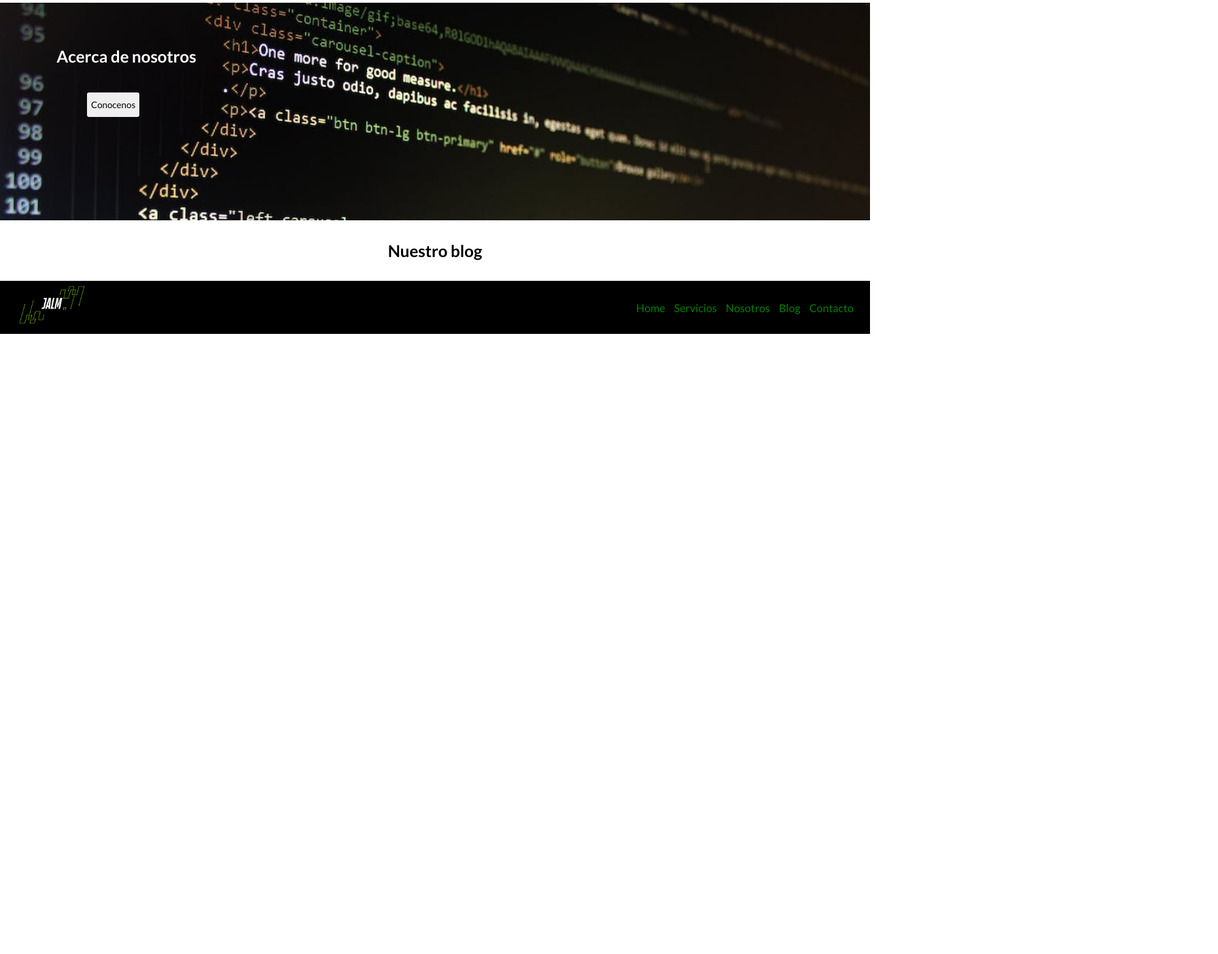
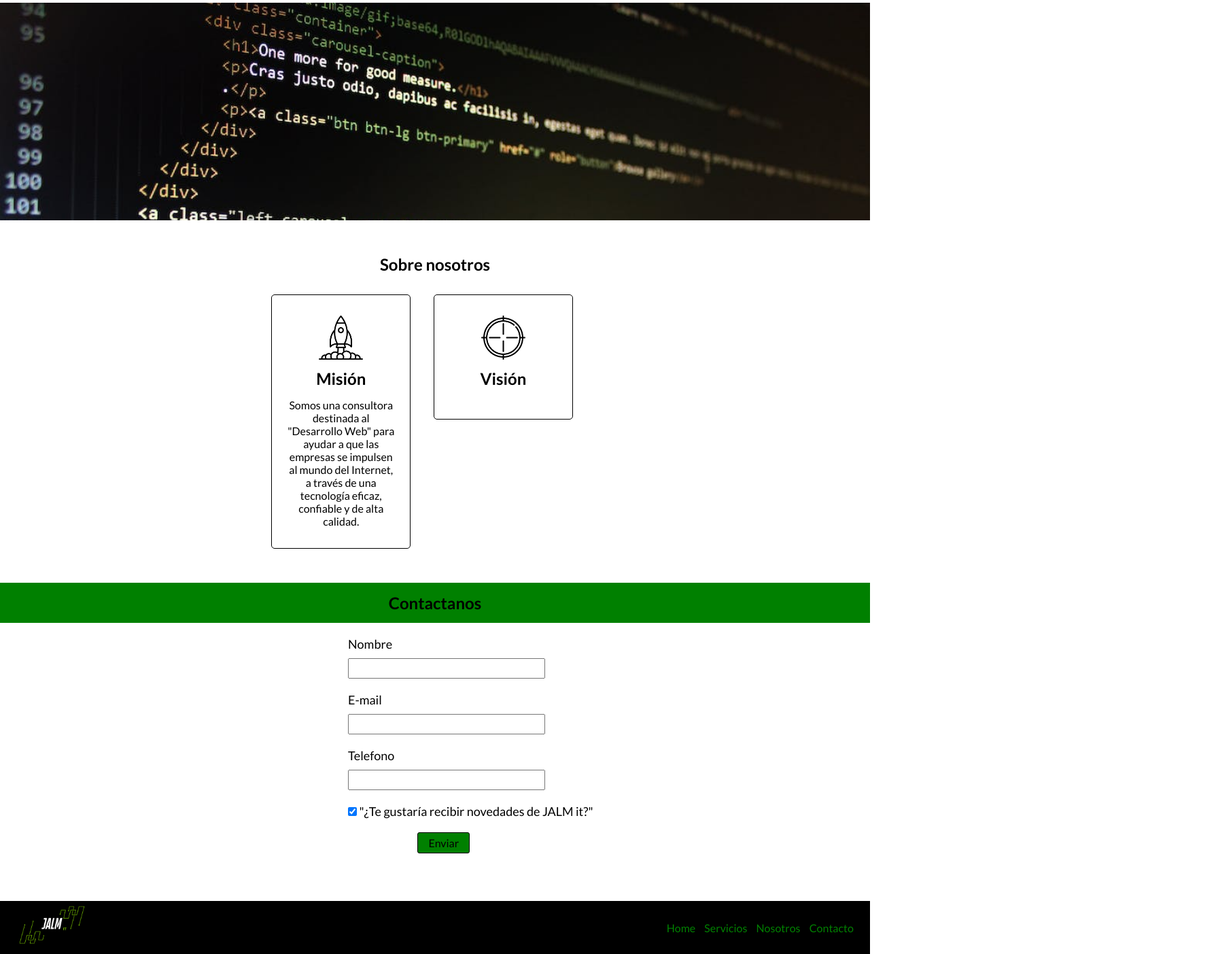
Before and after one commit to melinalarramendy/JALMit, a plain HTML site: page index.html in a window 1280 px wide. Shown: the part 1236-2639 px from the top of the page at 68% size, 1792 px wide, since content can reach past the window. Before the commit the page ends 1727 px from the top, so only its background shows below. Drawn offline with Linux system fonts and the light colour scheme.

Commit message:
Se agregó la mision y el formulario

```diff
--- a/index.html
+++ b/index.html
@@ -16,9 +16,8 @@
         <nav class="menu">
             <a href="/index.html" class="menu-items">Home</a>
             <a href="#servicios" class="menu-items">Servicios</a>
-            <a href="/nosotros.html" class="menu-items">Nosotros</a>
-            <a href="#blog" class="menu-items">Blog</a>
-            <a href="" class="menu-items">Contacto</a>
+            <a href="#nosotros" class="menu-items">Nosotros</a>
+            <a href="#contacto" class="menu-items">Contacto</a>
         </nav>
     </header>
 
@@ -107,13 +106,46 @@
         </div>
     </main>
 
-    <section class="nosotros-home">
-        <h1>Acerca de nosotros</h1>
-        <button onclick="location.href='./nosotros.html'">Conocenos</button>
+    <section class="separador-home">
+
     </section>
 
-    <section class="blog" id="blog">
-        <h1>Nuestro blog</h1>
+    <section class="nosotros-home" id="nosotros">
+        <div>
+            <h1>Sobre nosotros</h1>
+            <ul class="lista-nosotros">
+                <li class="item-nosotros">
+                    <img src="./img/icono-mision.png" alt="">
+                    <h2>Misión</h2>
+                    <p>Somos una consultora destinada al "Desarrollo Web" para ayudar a que las empresas se impulsen al mundo del Internet, a través de una tecnología eficaz, confiable y de alta calidad.</p>
+                </li>
+                <li class="item-nosotros">
+                    <img src="./img/icono-vision.png" alt="">
+                    <h2>Visión</h2>
+                </li>
+            </ul>
+        </div>
+    </section>
+
+    <section class="contacto" id="conctacto">
+        <div class="titulo-contacto">
+            <h1>Contactanos</h1>
+        </div>
+
+        <form>
+            <label for="nombre">Nombre</label>
+            <input type="text" id="nombre" class="input-general">
+            <label for="email">E-mail</label>
+            <input type="email" id="email" class="input-general">
+            <label for="tel">Telefono</label>
+            <input type="tel" id="tel" class="input-general">
+            <label class="checkbox">
+                <input type="checkbox" checked>
+                "¿Te gustaría recibir novedades de JALM it?"
+            </label>
+            <input type="submit" value="Enviar" class="enviar">
+        </form>
+
     </section>
 
     <footer>
@@ -121,9 +153,8 @@
         <nav class="menu-footer">
             <a href="/index.html" class="menu-items">Home</a>
             <a href="#servicios" class="menu-items">Servicios</a>
-            <a href="/nosotros.html" class="menu-items">Nosotros</a>
-            <a href="#blog" class="menu-items">Blog</a>
-            <a href="" class="menu-items">Contacto</a>
+            <a href="#nosotros" class="menu-items">Nosotros</a>
+            <a href="#contacto" class="menu-items">Contacto</a>
         </nav>
     </footer>
 
--- a/style.css
+++ b/style.css
@@ -118,7 +118,7 @@ header img {
     font-size: 15px;
 }
 
-.nosotros-home {
+.separador-home {
     background: url(./img/carrusel3.jpeg);
     height: 40vh;
     width: 100%;
@@ -126,35 +126,89 @@ header img {
     color: #fff;
 }
 
-.nosotros-home h1 {
-    padding: 5% 1.5% 3% 6.5%;
+.nosotros-home {
+    width: 80%;
+    margin: 0 auto;
 }
 
+.nosotros-home h1{
+    text-align: center;
+    padding: 50px 0 30px;
+}
 
+.lista-nosotros {
+    list-style: none;
+    width: 100%;
+    margin: 0 25%;
+}
 
-.nosotros-home button {
-    margin: 0 10%;
-    padding: 10px 6px;
-    font-weight: 500;
-    border: none;
+.item-nosotros {
+    display: inline-block;
+    text-align: center;
+    width: 20%;
+    vertical-align: top;
+    margin: 0 1.5%;
+    padding: 30px 20px;
+    box-sizing: border-box;
+    border: 1px solid #000;
+    border-radius: 5px;
+}
+
+.item-nosotros img {
+    width: 40%;
+    padding-bottom: 10px;
+}
+
+.item-nosotros h2 {
+    padding-bottom: 15px;
+}
+
+.contacto {
+    padding: 50px 0;
+}
+
+.titulo-contacto {
+    background: green;
+    text-align: center;
+    padding: 15px 0;
+}
+
+form {
+    width: 100%;
+    margin: 20px 40%;
+}
+
+form label {
+    display: block;
+    font-size: 18px;
+    margin: 0 0 10px;
+}
+
+.input-general {
+    width: 20%;
+    display: block;
+    margin: 0 0 20px;
+    padding: 5px 25px 5px 5px;
+}
+
+.checkbox {
+    margin: 20px 0;
+}
+
+.enviar {
+    margin: 0 8%;
+    padding: 5px 15px;
+    font-size: 16px;
+    border: 1px solid #000;
+    background: green;
     border-radius: 3px;
     transition: 300ms;
 }
 
-.nosotros-home button:hover {
+.enviar:hover {
+    background: rgb(0, 92, 0);
     font-weight: 700;
-    border: 2px solid #000;
-    background: rgb(76, 196, 76);
 }
-
-.blog {
-    padding: 30px 0;
-}
-
-.blog h1 {
-    text-align: center;
-}
-
 
 footer {
     background: #000;
```
Also changed, not shown: img/icono-mision.png (added), img/icono-vision.png (added).
